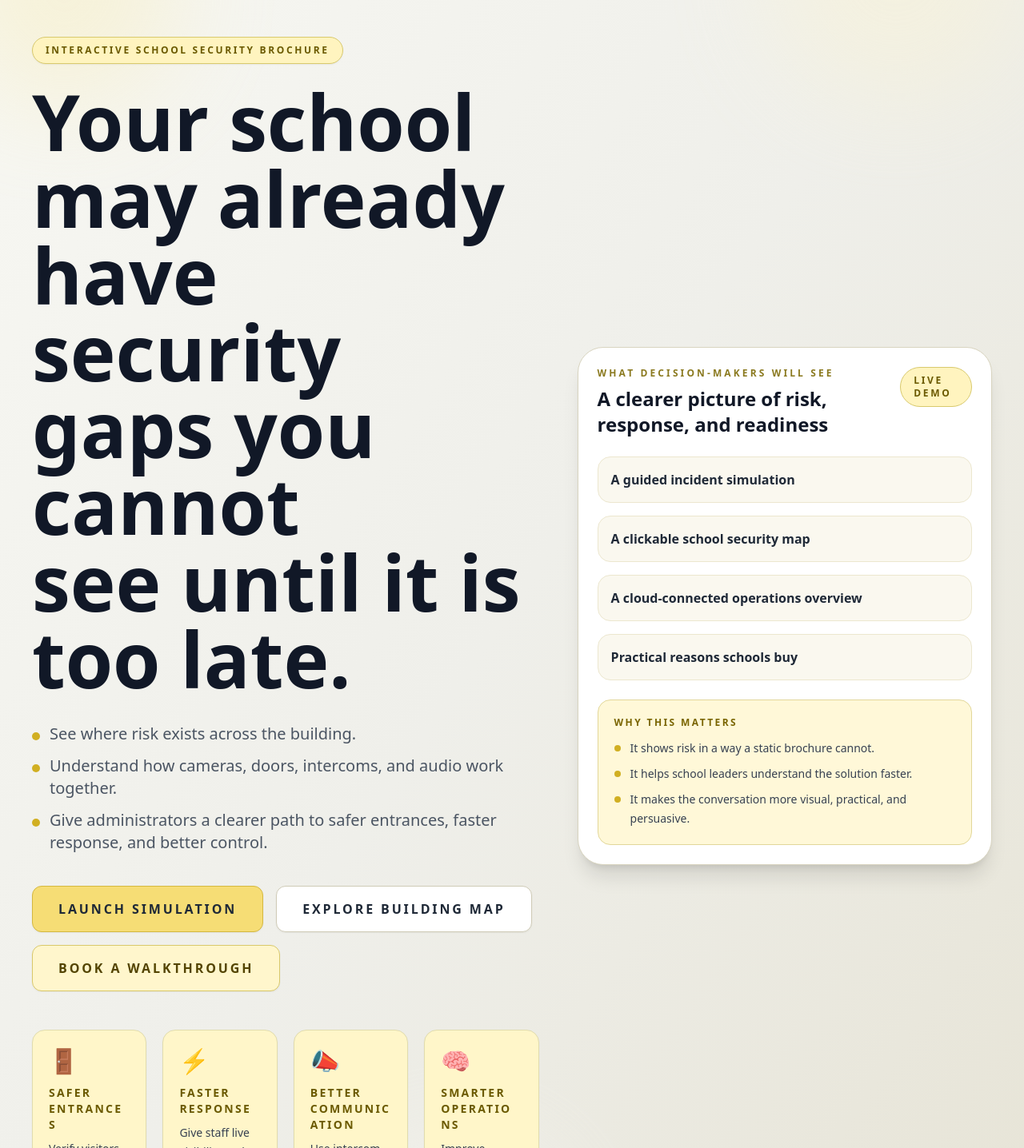
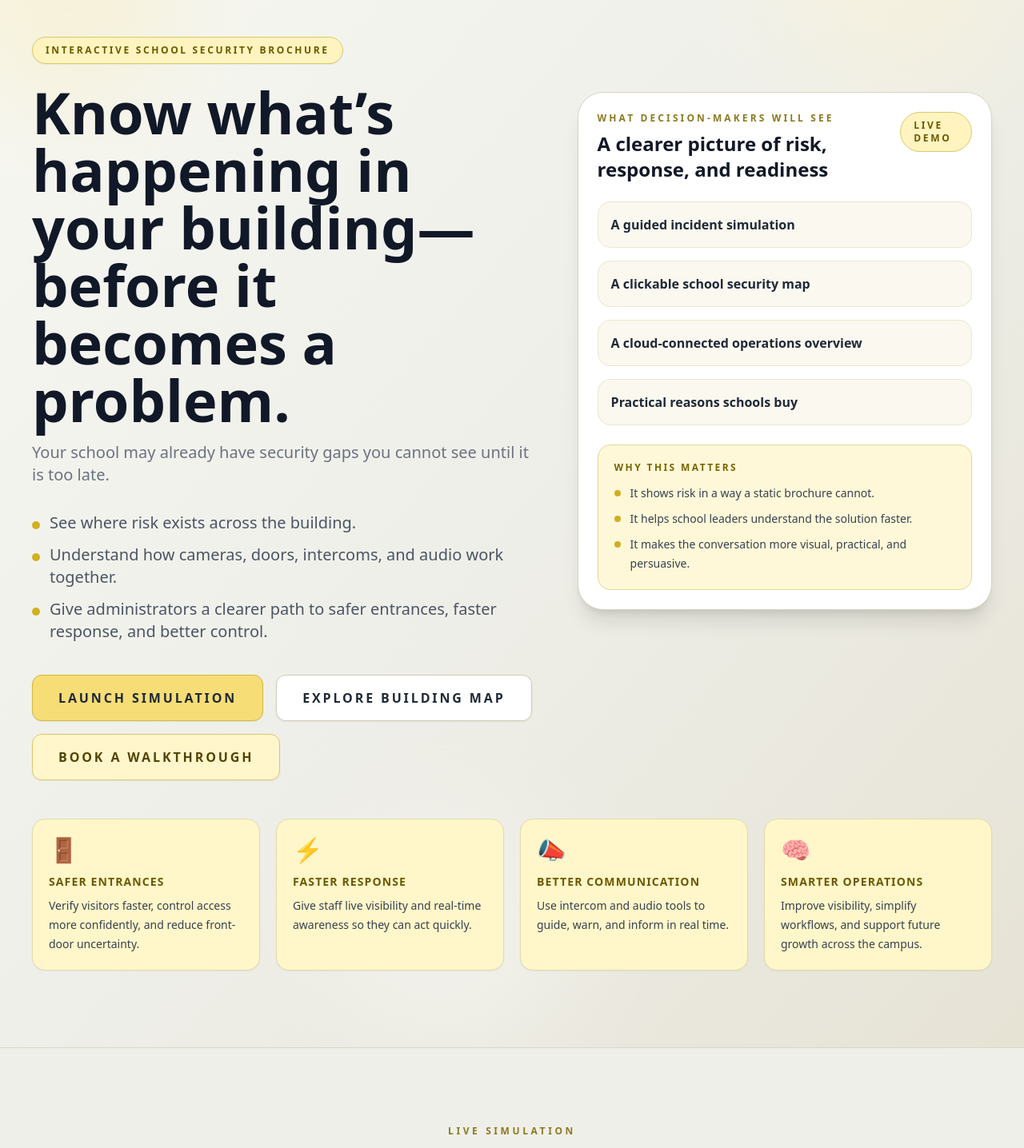
Before and after one commit to ctraverAdmin/school-security-demo, a React (Vite) app: page / in a window 1280 px wide. Shown: the part 194-1630 px from the top of the page at 80% size. Built offline with nearby package versions, Linux system fonts and the light colour scheme.

Commit message:
Changes on Size

```diff
--- a/src/App.jsx
+++ b/src/App.jsx
@@ -213,22 +213,22 @@ export default function AxisSchoolSecurityBrochure() {
 
   const valuePoints = [
     {
-      title: "Safer entrances",
+      title: "Safer Entrances",
       text: "Verify visitors faster, control access more confidently, and reduce front-door uncertainty.",
       icon: "🚪",
     },
     {
-      title: "Faster response",
+      title: "Faster Response",
       text: "Give staff live visibility and real-time awareness so they can act quickly.",
       icon: "⚡",
     },
     {
-      title: "Better communication",
+      title: "Better Communication",
       text: "Use intercom and audio tools to guide, warn, and inform in real time.",
       icon: "📣",
     },
     {
-      title: "Smarter operations",
+      title: "Smarter Operations",
       text: "Improve visibility, simplify workflows, and support future growth across the campus.",
       icon: "🧠",
     },
@@ -304,8 +304,9 @@ export default function AxisSchoolSecurityBrochure() {
           <motion.div
             initial={{ opacity: 0, y: 24 }}
             animate={{ opacity: 1, y: 0 }}
-            className="grid items-center gap-12 lg:grid-cols-[1.1fr_0.9fr]"
+            className="space-y-12"
           >
+            <div className="grid items-center gap-12 lg:grid-cols-[1.1fr_0.9fr]">
               <div>
                 <div className="mb-12 flex items-center gap-5">
                   <img
@@ -327,13 +328,15 @@ export default function AxisSchoolSecurityBrochure() {
                   Interactive School Security Brochure
                 </div>
 
-              <h1 className="mt-6 max-w-6xl text-2xl font-black leading-[0.92] text-[#111827] md:text-7xl xl:text-8xl">
-                Your school may already have
+                <h1 className="mt-6 max-w-6xl text-4xl font-black leading-[0.95] text-[#111827] md:text-6xl xl:text-7xl">
+                  Know what’s happening in your building—
                   <br />
-                security gaps you cannot
-                <br />
-                see until it is too late.
+                  before it becomes a problem.
                 </h1>
+
+                <p className="mt-4 max-w-3xl text-lg font-medium leading-7 text-[#6b7280] md:text-xl">
+                  Your school may already have security gaps you cannot see until it is too late.
+                </p>
 
                 <div className="mt-8 max-w-3xl space-y-3">
                   {[
@@ -370,21 +373,6 @@ export default function AxisSchoolSecurityBrochure() {
                   >
                     Book a Walkthrough
                   </a>
-              </div>
-
-<div className="mt-12 grid w-full gap-5 grid-cols-1 sm:grid-cols-2 lg:grid-cols-4">
-  {valuePoints.map((item) => (
-    <div
-      key={item.title}
-      className="min-w-0 rounded-2xl border border-[#e1dcae] bg-[#fff6c9] p-5 shadow-sm transition hover:-translate-y-0.5"
-    >
-      <div className="mb-3 text-3xl">{item.icon}</div>
-      <div className="text-sm font-black uppercase tracking-[0.16em] text-[#6b5a00] break-words">
-        {item.title}
-      </div>
-      <div className="mt-2 text-sm leading-6 text-[#374151]">{item.text}</div>
-    </div>
-  ))}
                 </div>
               </div>
 
@@ -433,7 +421,10 @@ export default function AxisSchoolSecurityBrochure() {
                       "It helps school leaders understand the solution faster.",
                       "It makes the conversation more visual, practical, and persuasive.",
                     ].map((item) => (
-                    <div key={item} className="flex items-start gap-3 text-sm leading-6 text-[#374151]">
+                      <div
+                        key={item}
+                        className="flex items-start gap-3 text-sm leading-6 text-[#374151]"
+                      >
                         <div className="mt-2 h-2 w-2 shrink-0 rounded-full bg-[#d1af22]" />
                         <div>{item}</div>
                       </div>
@@ -441,6 +432,22 @@ export default function AxisSchoolSecurityBrochure() {
                   </div>
                 </div>
               </motion.div>
+            </div>
+
+            <div className="grid grid-cols-1 gap-5 sm:grid-cols-2 xl:grid-cols-4">
+              {valuePoints.map((item) => (
+                <div
+                  key={item.title}
+                  className="rounded-2xl border border-[#e1dcae] bg-[#fff6c9] p-5 shadow-sm transition hover:-translate-y-0.5"
+                >
+                  <div className="mb-3 text-3xl">{item.icon}</div>
+                  <div className="text-sm font-black uppercase tracking-[0.08em] text-[#6b5a00]">
+                    {item.title}
+                  </div>
+                  <div className="mt-2 text-sm leading-6 text-[#374151]">{item.text}</div>
+                </div>
+              ))}
+            </div>
           </motion.div>
         </div>
       </section>
@@ -460,7 +467,10 @@ export default function AxisSchoolSecurityBrochure() {
                 "See how the system detects, verifies, communicates, and responds.",
                 "Understand how staff gain control faster during a live event.",
               ].map((item) => (
-                <div key={item} className="flex items-start justify-center gap-3 text-lg leading-8 text-[#4b5563]">
+                <div
+                  key={item}
+                  className="flex items-start justify-center gap-3 text-lg leading-8 text-[#4b5563]"
+                >
                   <div className="mt-3 h-2.5 w-2.5 shrink-0 rounded-full bg-[#d1af22]" />
                   <div className="text-left">{item}</div>
                 </div>
@@ -570,7 +580,10 @@ export default function AxisSchoolSecurityBrochure() {
                   </div>
                   <div className="mt-3 space-y-2">
                     {stepMessages[activeStep].map((item) => (
-                      <div key={item} className="flex items-start gap-3 text-base leading-7 text-[#374151]">
+                      <div
+                        key={item}
+                        className="flex items-start gap-3 text-base leading-7 text-[#374151]"
+                      >
                         <div className="mt-2.5 h-2 w-2 shrink-0 rounded-full bg-[#d1af22]" />
                         <div>{item}</div>
                       </div>
@@ -598,7 +611,10 @@ export default function AxisSchoolSecurityBrochure() {
                 "Review recommended technology for that location.",
                 "Understand the practical outcome for staff and administrators.",
               ].map((item) => (
-                <div key={item} className="flex items-start justify-center gap-3 text-lg leading-8 text-[#4b5563]">
+                <div
+                  key={item}
+                  className="flex items-start justify-center gap-3 text-lg leading-8 text-[#4b5563]"
+                >
                   <div className="mt-3 h-2.5 w-2.5 shrink-0 rounded-full bg-[#d1af22]" />
                   <div className="text-left">{item}</div>
                 </div>
@@ -609,7 +625,6 @@ export default function AxisSchoolSecurityBrochure() {
           <div className="grid gap-8 lg:grid-cols-[1.1fr_0.9fr]">
             <div className="relative min-h-[560px] rounded-[2rem] border border-[#ddd7c0] bg-white p-6 shadow-xl">
               <div className="relative h-full min-h-[500px] rounded-[1.5rem] border border-[#ebe6d2] bg-[#f7f6ef]">
-                {/* Main Entrance */}
                 <div className="absolute left-[13%] top-[22%] h-[60%] w-[28%] rounded-[1.5rem] border border-[#d9d4bc] bg-[#fff9d8]" />
                 <div className="absolute left-[16%] top-[26%] text-[11px] font-black uppercase tracking-[0.18em] text-[#756200]">
                   Main Entrance
@@ -617,46 +632,39 @@ export default function AxisSchoolSecurityBrochure() {
                 <div className="absolute left-[16%] top-[31%] h-[14%] w-[20%] rounded-xl border border-[#ddd7c0] bg-white" />
                 <div className="absolute left-[16%] top-[48%] h-[20%] w-[20%] rounded-xl border border-[#ddd7c0] bg-white" />
 
-                {/* Hallway connector */}
                 <div className="absolute left-[41%] top-[44%] h-[8%] w-[12%] rounded-full border border-[#ddd7c0] bg-[#fff9d8]" />
                 <div className="absolute left-[43%] top-[46.5%] text-[10px] font-black uppercase tracking-[0.18em] text-[#8b7a20]">
                   Hallway
                 </div>
 
-                {/* Main Hallway */}
                 <div className="absolute left-[46%] top-[14%] h-[28%] w-[18%] rounded-[1.5rem] border border-[#d9d4bc] bg-[#fff9d8]" />
                 <div className="absolute left-[48.5%] top-[18%] text-[11px] font-black uppercase tracking-[0.18em] text-[#756200]">
                   Main Hallway
                 </div>
                 <div className="absolute left-[49%] top-[24%] h-[10%] w-[12%] rounded-xl border border-[#ddd7c0] bg-white" />
 
-                {/* Admin */}
                 <div className="absolute left-[43%] top-[52%] h-[34%] w-[24%] rounded-[1.5rem] border border-[#d9d4bc] bg-[#fff9d8]" />
                 <div className="absolute left-[46%] top-[56%] text-[11px] font-black uppercase tracking-[0.18em] text-[#756200]">
                   Admin Office
                 </div>
                 <div className="absolute left-[46%] top-[62%] h-[16%] w-[16%] rounded-xl border border-[#ddd7c0] bg-white" />
 
-                {/* Gym */}
                 <div className="absolute left-[70%] top-[16%] h-[28%] w-[24%] rounded-[1.5rem] border border-[#d9d4bc] bg-[#fff9d8]" />
                 <div className="absolute left-[74%] top-[20%] text-[11px] font-black uppercase tracking-[0.18em] text-[#756200]">
                   Gym
                 </div>
                 <div className="absolute left-[74%] top-[27%] h-[10%] w-[14%] rounded-xl border border-[#ddd7c0] bg-white" />
 
-                {/* Parking */}
                 <div className="absolute left-[69%] top-[63%] h-[20%] w-[26%] rounded-[1.5rem] border border-[#d9d4bc] bg-[#fff9d8]" />
                 <div className="absolute left-[72%] top-[67%] text-[11px] font-black uppercase tracking-[0.18em] text-[#756200]">
                   Parking Lot
                 </div>
                 <div className="absolute left-[72%] top-[73%] h-[6%] w-[18%] rounded-xl border border-[#ddd7c0] bg-white" />
 
-                {/* Connectors */}
                 <div className="absolute left-[41%] top-[38%] h-[2px] w-[8%] bg-[#d7d0b2]" />
                 <div className="absolute left-[60%] top-[28%] h-[2px] w-[10%] bg-[#d7d0b2]" />
                 <div className="absolute left-[56%] top-[42%] h-[14%] w-[2px] bg-[#d7d0b2]" />
 
-                {/* Markers aligned to boxes */}
                 {Object.entries(buildingZones).map(([key, item]) => (
                   <button
                     key={key}
@@ -731,7 +739,10 @@ export default function AxisSchoolSecurityBrochure() {
                   </div>
                   <div className="mt-3 space-y-2">
                     {zone.whyItMatters.map((item) => (
-                      <div key={item} className="flex items-start gap-3 text-sm leading-6 text-[#374151]">
+                      <div
+                        key={item}
+                        className="flex items-start gap-3 text-sm leading-6 text-[#374151]"
+                      >
                         <div className="mt-2 h-2 w-2 shrink-0 rounded-full bg-[#d1af22]" />
                         <div>{item}</div>
                       </div>
@@ -766,7 +777,10 @@ export default function AxisSchoolSecurityBrochure() {
                 "Support more flexible and scalable management.",
                 "Give schools easier access to systems, events, and tools.",
               ].map((item) => (
-                <div key={item} className="flex items-start justify-center gap-3 text-lg leading-8 text-[#4b5563]">
+                <div
+                  key={item}
+                  className="flex items-start justify-center gap-3 text-lg leading-8 text-[#4b5563]"
+                >
                   <div className="mt-3 h-2.5 w-2.5 shrink-0 rounded-full bg-[#d1af22]" />
                   <div className="text-left">{item}</div>
                 </div>
@@ -872,7 +886,10 @@ export default function AxisSchoolSecurityBrochure() {
                   <div className="mt-2 text-2xl font-black">{value.title}</div>
                   <div className="mt-3 space-y-1">
                     {value.blurb.map((item) => (
-                      <div key={item} className="flex items-start gap-3 text-sm leading-6 opacity-80">
+                      <div
+                        key={item}
+                        className="flex items-start gap-3 text-sm leading-6 opacity-80"
+                      >
                         <div className="mt-2 h-2 w-2 shrink-0 rounded-full bg-current" />
                         <div>{item}</div>
                       </div>
@@ -915,7 +932,10 @@ export default function AxisSchoolSecurityBrochure() {
                         "Easier to access",
                         "Better prepared for future growth",
                       ].map((item) => (
-                        <div key={item} className="flex items-start gap-3 text-sm leading-6 text-[#374151]">
+                        <div
+                          key={item}
+                          className="flex items-start gap-3 text-sm leading-6 text-[#374151]"
+                        >
                           <div className="mt-2 h-2 w-2 shrink-0 rounded-full bg-[#d1af22]" />
                           <div>{item}</div>
                         </div>
@@ -944,7 +964,10 @@ export default function AxisSchoolSecurityBrochure() {
                 "Show how it performs during emergencies.",
                 "Show how it helps after hours and during events.",
               ].map((item) => (
-                <div key={item} className="flex items-start justify-center gap-3 text-lg leading-8 text-[#4b5563]">
+                <div
+                  key={item}
+                  className="flex items-start justify-center gap-3 text-lg leading-8 text-[#4b5563]"
+                >
                   <div className="mt-3 h-2.5 w-2.5 shrink-0 rounded-full bg-[#d1af22]" />
                   <div className="text-left">{item}</div>
                 </div>
@@ -970,7 +993,10 @@ export default function AxisSchoolSecurityBrochure() {
                   <div className="mt-2 text-2xl font-black">{value.title}</div>
                   <div className="mt-3 space-y-1">
                     {value.summary.map((item) => (
-                      <div key={item} className="flex items-start gap-3 text-sm leading-6 opacity-80">
+                      <div
+                        key={item}
+                        className="flex items-start gap-3 text-sm leading-6 opacity-80"
+                      >
                         <div className="mt-2 h-2 w-2 shrink-0 rounded-full bg-current" />
                         <div>{item}</div>
                       </div>
@@ -1086,7 +1112,10 @@ export default function AxisSchoolSecurityBrochure() {
                   "They are buying clarity, design guidance, implementation support, and confidence.",
                   "The solution has to match real-world needs, not just a spec sheet.",
                 ].map((item) => (
-                  <div key={item} className="flex items-start gap-3 text-lg leading-8 text-[#4b5563]">
+                  <div
+                    key={item}
+                    className="flex items-start gap-3 text-lg leading-8 text-[#4b5563]"
+                  >
                     <div className="mt-3 h-2.5 w-2.5 shrink-0 rounded-full bg-[#d1af22]" />
                     <div>{item}</div>
                   </div>
@@ -1128,7 +1157,10 @@ export default function AxisSchoolSecurityBrochure() {
               "See how staff can respond faster and with more confidence.",
               "Walk away with a clearer plan tailored to the school.",
             ].map((item) => (
-              <div key={item} className="flex items-start gap-3 text-lg leading-8 text-[#4b5563]">
+              <div
+                key={item}
+                className="flex items-start gap-3 text-lg leading-8 text-[#4b5563]"
+              >
                 <div className="mt-3 h-2.5 w-2.5 shrink-0 rounded-full bg-[#d1af22]" />
                 <div>{item}</div>
               </div>
```
Lines whose indentation alone changed are shown as unchanged.
